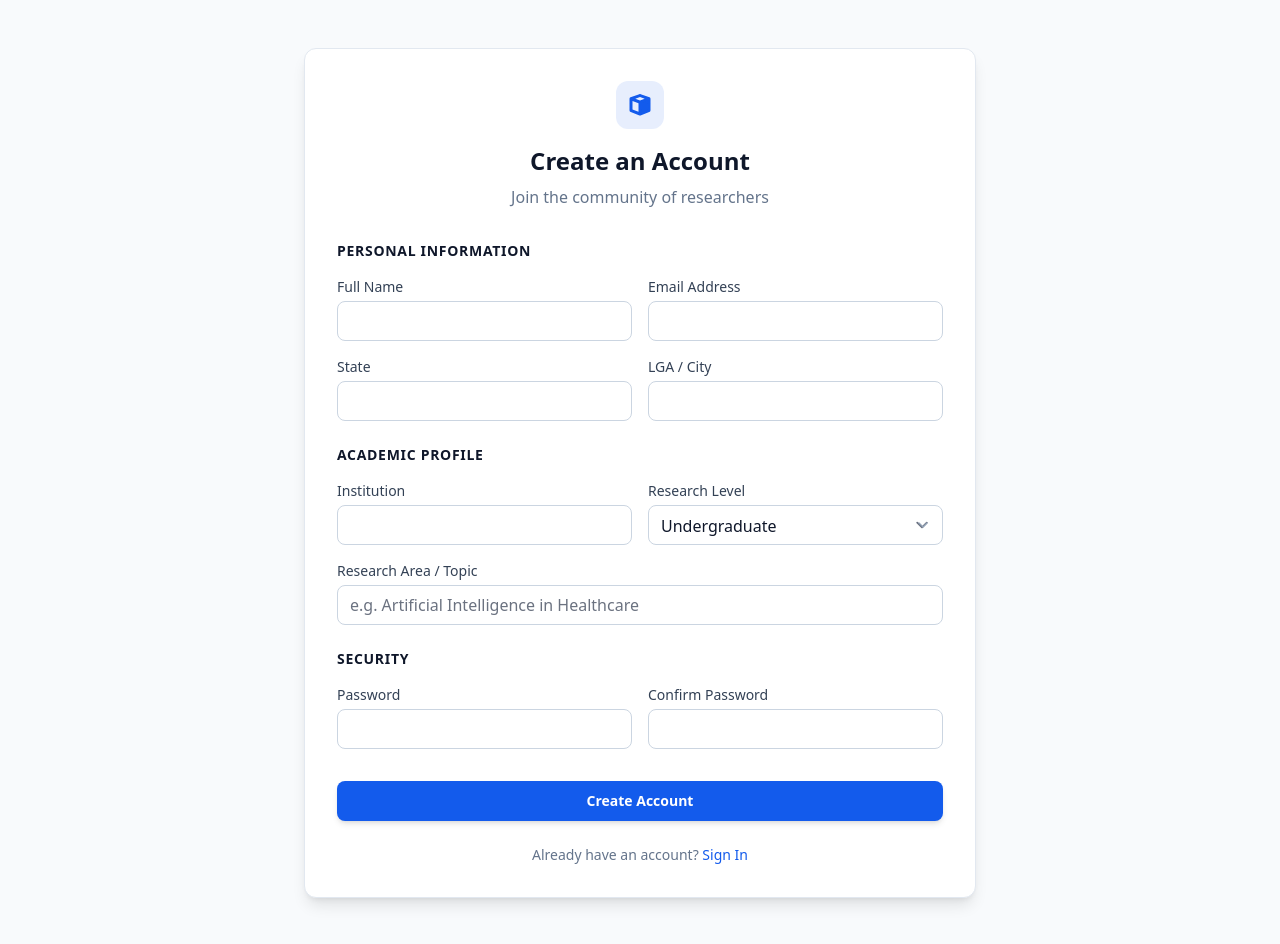
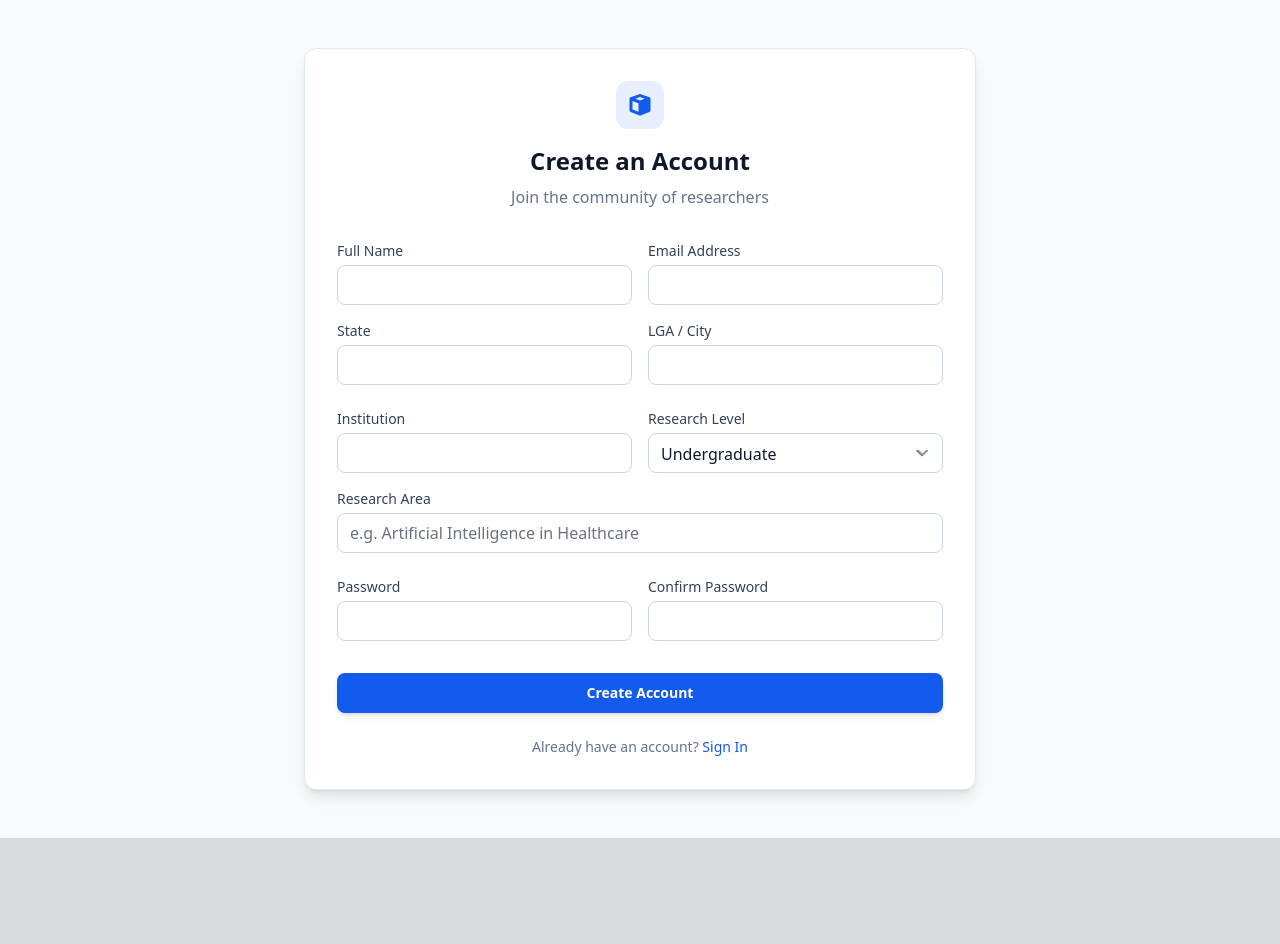
Before and after one commit to KusuConsult-NG/Dissertation-Scaffold, a Next.js app: page /signup in a window 1280 px wide. After the commit the page ends 838 px from the top, so only its background shows below. Built offline with nearby package versions, Linux system fonts and the light colour scheme; a web font is replaced by a local one.

Commit message:
refactor: simplify signup ui by removing headings and renaming label

```diff
--- a/app/signup/page.tsx
+++ b/app/signup/page.tsx
@@ -102,9 +102,7 @@ export default function SignupPage() {
 
                     <form onSubmit={handleSubmit} className="space-y-6">
                         <div className="space-y-4">
-                            <h3 className="text-sm font-semibold text-slate-900 dark:text-white uppercase tracking-wider">
-                                Personal Information
-                            </h3>
+
                             <div className="grid grid-cols-1 md:grid-cols-2 gap-4">
                                 <div>
                                     <label className="block text-sm font-medium text-slate-700 dark:text-slate-300 mb-1">
@@ -160,9 +158,7 @@ export default function SignupPage() {
                         </div>
 
                         <div className="space-y-4">
-                            <h3 className="text-sm font-semibold text-slate-900 dark:text-white uppercase tracking-wider">
-                                Academic Profile
-                            </h3>
+
                             <div className="grid grid-cols-1 md:grid-cols-2 gap-4">
                                 <div>
                                     <label className="block text-sm font-medium text-slate-700 dark:text-slate-300 mb-1">
@@ -200,7 +196,7 @@ export default function SignupPage() {
                             </div>
                             <div>
                                 <label className="block text-sm font-medium text-slate-700 dark:text-slate-300 mb-1">
-                                    Research Area / Topic
+                                    Research Area
                                 </label>
                                 <input
                                     type="text"
@@ -214,9 +210,7 @@ export default function SignupPage() {
                         </div>
 
                         <div className="space-y-4">
-                            <h3 className="text-sm font-semibold text-slate-900 dark:text-white uppercase tracking-wider">
-                                Security
-                            </h3>
+
                             <div className="grid grid-cols-1 md:grid-cols-2 gap-4">
                                 <div>
                                     <label className="block text-sm font-medium text-slate-700 dark:text-slate-300 mb-1">
```
